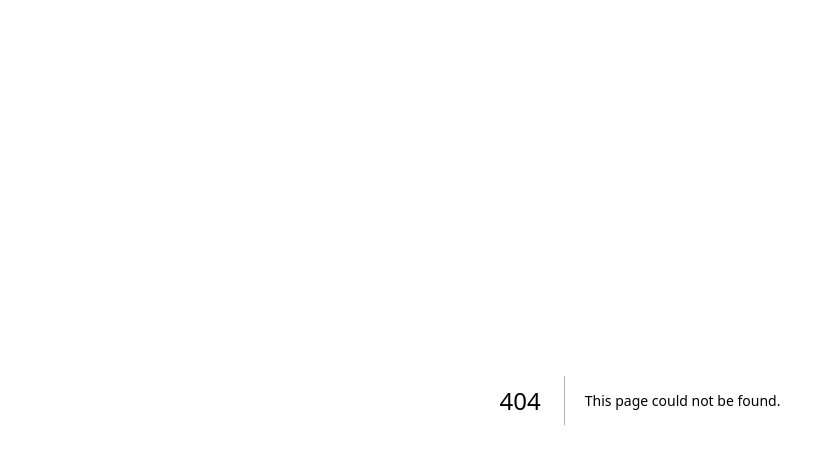
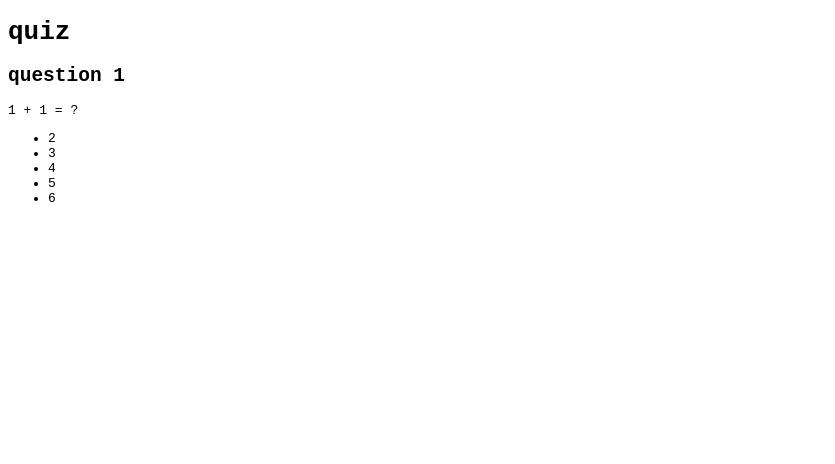
Before and after one commit to sankomi/svelte-quiz, a Next.js app: page /quiz in a window 1280 px wide. Before the commit this address had no page. Shown: the top 464 px of the page, without its empty margins (0-835 px from the left). Built offline with nearby package versions, Linux system fonts and the light colour scheme.

Commit message:
get questions from server

```diff
--- /dev/null
+++ b/src/app/api/questions/route.js
@@ -0,0 +1,20 @@
+export async function GET(req) {
+	let questions = {
+		quizId: "" + +new Date() + Math.random(),
+		questions: [
+			new Question(1, "1 + 1 = ?", [2, 3, 4, 5, 6]),
+		],
+	};
+
+	return Response.json(questions);
+}
+
+class Question {
+
+	constructor(id, text, options) {
+		this.id = id;
+		this.text = text;
+		this.options = options;
+	}
+
+}
--- /dev/null
+++ b/src/app/quiz/page.js
@@ -0,0 +1,20 @@
+export default async function Component() {
+	let data = await fetch(
+		"http://localhost:3000/api/questions",
+		{cache: "no-store"},
+	)
+		.then(res => res.json());
+
+	let question = data.questions[0];
+
+	return <>
+		<h1>quiz</h1>
+		<h2>question {question.id}</h2>
+		<p>{question.text}</p>
+		<ul>
+			{question.options.map((option, index) => {
+				return <li key={index}>{option}</li>;
+			})}
+		</ul>
+	</>;
+}
```
Also changed, not shown: src/app/page.js (+3 -7 lines), src/app/test/page.js (added, +3 -0 lines).
